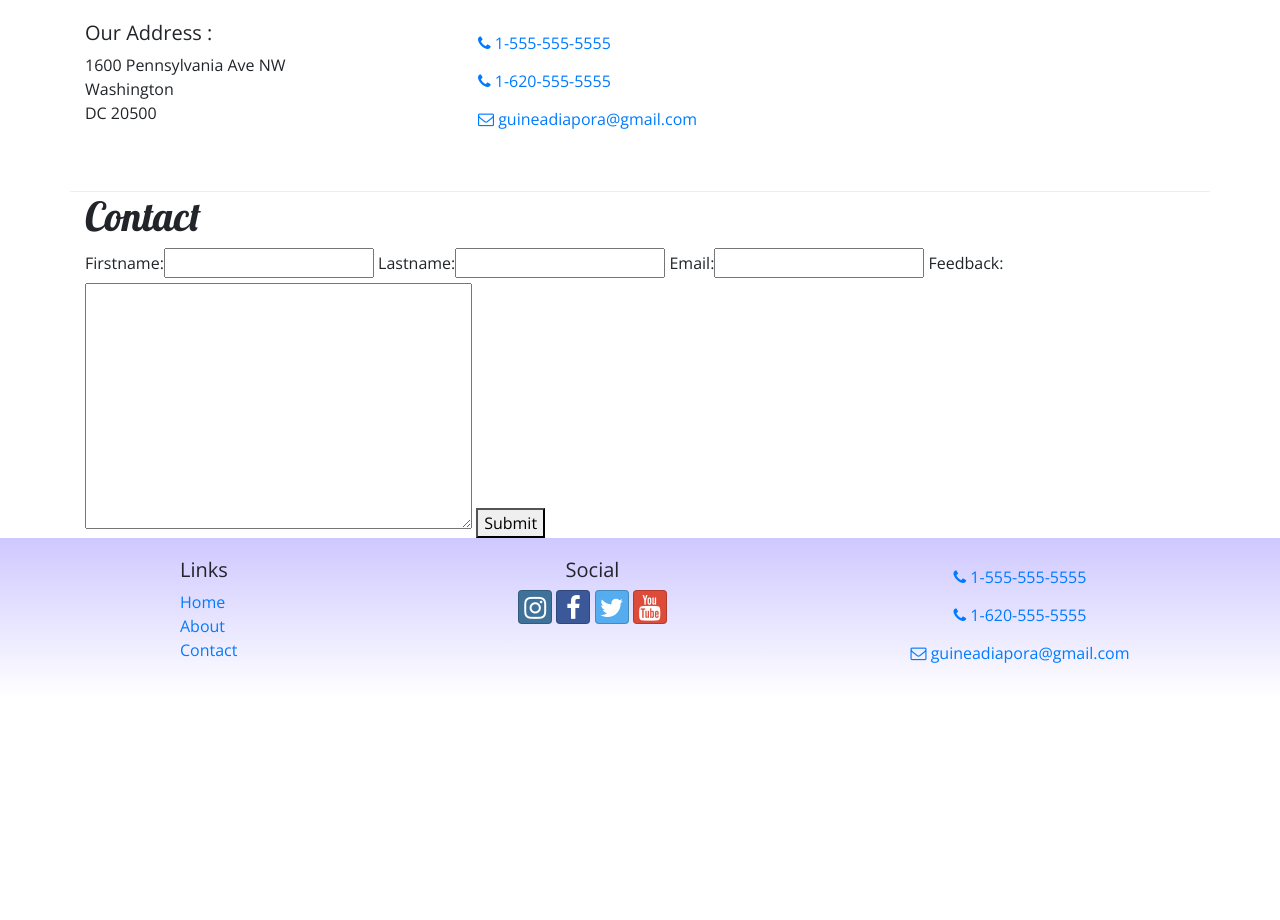
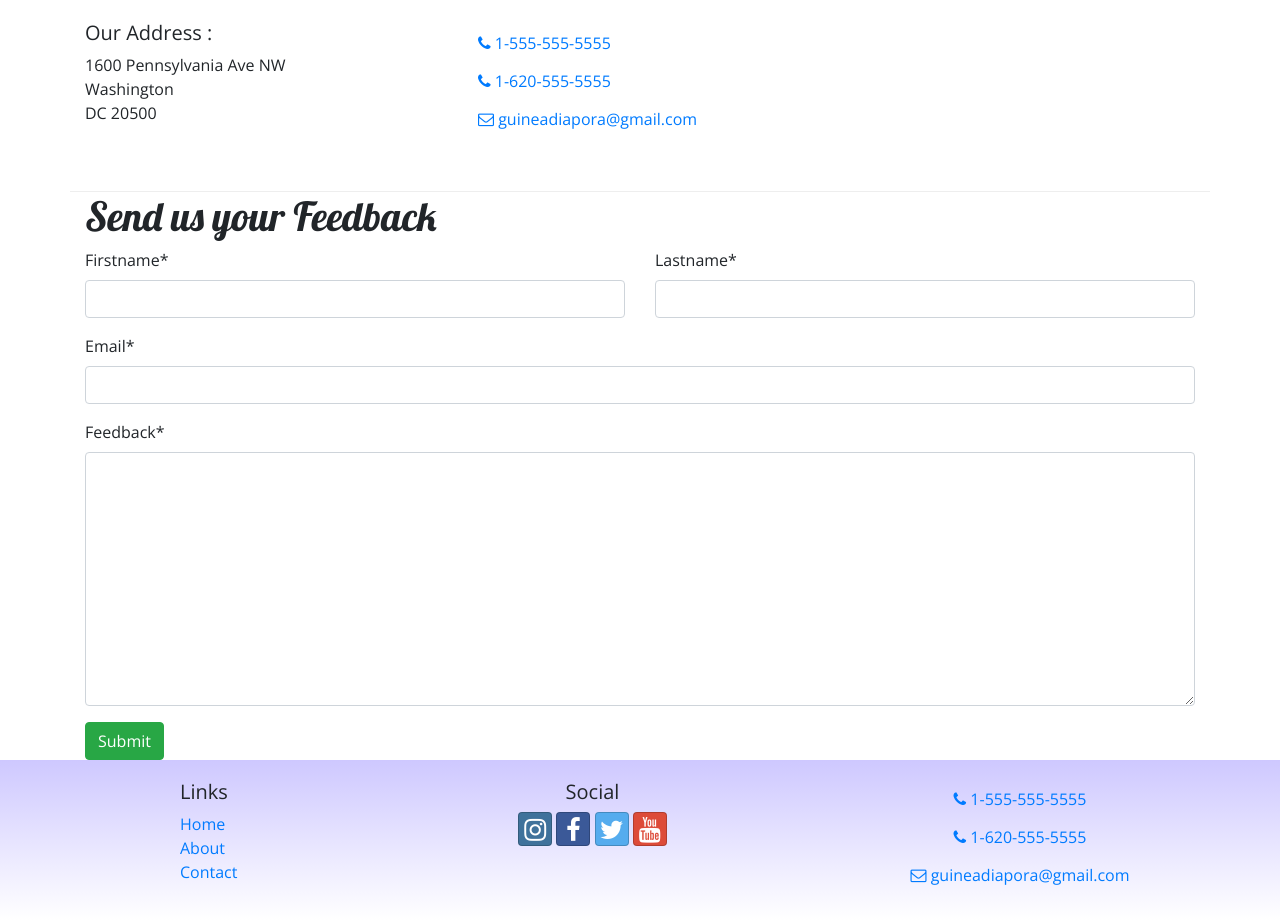
Before and after one commit to fms294/coalition_website, a Django app: page /contact/ in a window 1280 px wide. Shown: the part 383-1303 px from the top of the page. Before the commit the page ends 1046 px from the top, so only its background shows below. Run offline with Django 3.2, Linux system fonts and the light colour scheme; some libraries are stand-ins or nearby versions.

Commit message:
added crispy form and reorganize the form

```diff
--- a/pages/models.py
+++ b/pages/models.py
@@ -7,7 +7,7 @@ from django.db import models
 class Feedback(models.Model):
     firstname = models.CharField(max_length=200)
     lastname = models.CharField(max_length=100)
-    email = models.EmailField(max_length=100)
+    email = models.EmailField(max_length=100, unique=True)
     feedback = models.TextField()
     date = models.DateTimeField(auto_now_add=True)
 
@@ -23,7 +23,7 @@ class Membership(models.Model):
     lastname = models.CharField(max_length=100)
     areacode = models.IntegerField()
     phone_number = models.IntegerField()
-    email = models.EmailField(max_length=100)
+    email = models.EmailField(max_length=100, unique=True)
     profession = models.CharField(max_length=400)
     country = models.CharField(max_length=50)
     date = models.DateTimeField(auto_now_add=True)
--- a/pages/templates/contact.html
+++ b/pages/templates/contact.html
@@ -1,5 +1,5 @@
 {% extends 'base.html' %}
-
+{% load crispy_forms_tags %}
 <html lang="en">
 <head>
     <meta charset="UTF-8">
@@ -122,11 +122,20 @@
             {% endfor %}
         </ul>
         {% endif %}
-        <h1>Contact</h1>
+        <h1>Send us your Feedback</h1>
         <form action="" method ="post">
             {% csrf_token %}
-            {{ form.as_table}}
-            <button type="submit">Submit</button>
+            <div class="row">
+                <div class="col-6">
+                    {{ form.firstname | as_crispy_field }}
+                </div>
+                <div class="col-6">
+                    {{ form.lastname | as_crispy_field }}
+                </div>
+            </div>
+            {{ form.email | as_crispy_field }}
+            {{ form.feedback |as_crispy_field }}
+            <button type="submit" class="btn btn-success">Submit</button>
 
         </form>
     </div>
--- a/pages/urls.py
+++ b/pages/urls.py
@@ -4,5 +4,6 @@ from . import views
 urlpatterns = [
     path('', views.index, name='index'),
     path('about/', views.about, name='about'),
-    path('contact/', views.contact, name='contact')
+    path('contact/', views.contact, name='contact'),
+
 ]
--- a/pages/views.py
+++ b/pages/views.py
@@ -20,24 +20,8 @@ def contact(request):
         form_class = FeedbackForm(request.POST)
         if form_class.is_valid():
             form_class.save()
-            messages.add_message(request, messages.INFO, "Feedback Submitted.")
+            messages.add_message(request, messages.INFO, "Your Feedback was Submitted, THANK YOU.")
             return redirect('contact')
     else:
         form_class = FeedbackForm()
     return render(request, 'contact.html', {'form': form_class})
-    # form_class = FeedbackForm
-    #
-    # return render(request, 'contact.html', {
-    #     'form': form_class
-    # })
-
-# def feedback(request):
-#     if request.method == "POST":
-#         form = FeedbackForm
-#         if form.is_valid():
-#             form.save()
-#             messages.add_message(request, messages.INFO, "Feedback Submitted.")
-#             return redirect("feedback")
-#         else:
-#             form = FeedbackForm()
-#         return render(request, "pages/contact.html", {'form':form})
```
Also changed, not shown: guinea_coalition/settings.py (+6 -10 lines), db.sqlite3.
